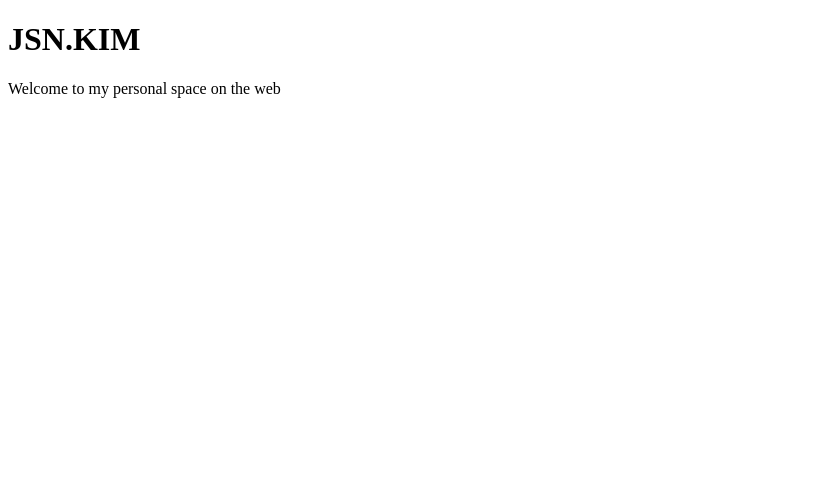
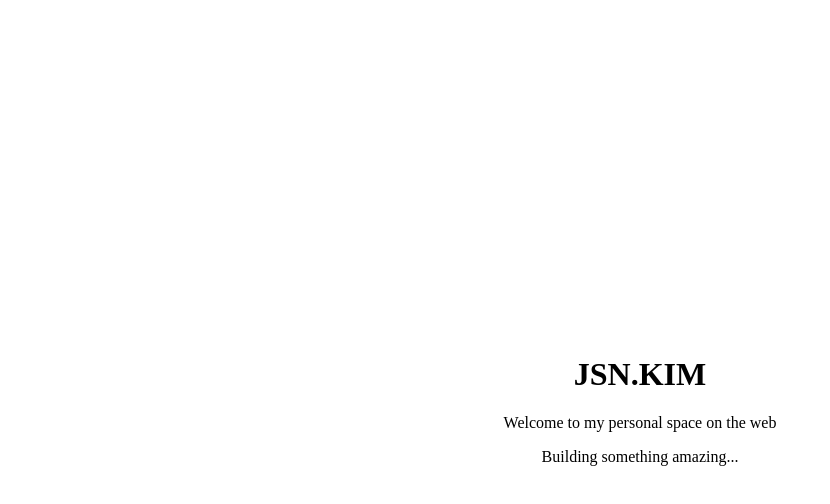
Before and after one commit to json437/jsn.kim, a Next.js app: page / in a window 1280 px wide. Shown: the top 504 px of the page, without its empty margins (0-830 px from the left). Built offline with nearby package versions, Linux system fonts and the light colour scheme.

Commit message:
Add styling with Tailwind CSS

```diff
--- a/package.json
+++ b/package.json
@@ -11,5 +11,10 @@
     "next": "13.4.19",
     "react": "18.2.0",
     "react-dom": "18.2.0"
+  },
+  "devDependencies": {
+    "autoprefixer": "^10.4.21",
+    "postcss": "^8.5.6",
+    "tailwindcss": "^4.1.16"
   }
 }
--- /dev/null
+++ b/pages/_app.js
@@ -0,0 +1,5 @@
+import '../styles/globals.css'
+
+export default function App({ Component, pageProps }) {
+  return <Component {...pageProps} />
+}
--- a/pages/index.js
+++ b/pages/index.js
@@ -1,8 +1,21 @@
 export default function Home() {
   return (
-    <main className="flex min-h-screen flex-col items-center justify-center p-24">
-      <h1 className="text-4xl font-bold">JSN.KIM</h1>
-      <p>Welcome to my personal space on the web</p>
+    <main className="min-h-screen flex flex-col items-center justify-center p-8 bg-gradient-to-b from-white to-gray-100 dark:from-gray-900 dark:to-black">
+      <div className="max-w-2xl w-full space-y-8 text-center">
+        <h1 className="text-5xl font-bold text-gray-900 dark:text-white">
+          JSN.KIM
+        </h1>
+
+        <p className="text-xl text-gray-600 dark:text-gray-300">
+          Welcome to my personal space on the web
+        </p>
+
+        <div className="mt-8 space-y-4">
+          <p className="text-lg text-gray-700 dark:text-gray-200">
+            Building something amazing...
+          </p>
+        </div>
+      </div>
     </main>
   )
 }
--- /dev/null
+++ b/styles/globals.css
@@ -0,0 +1,20 @@
+@tailwind base;
+@tailwind components;
+@tailwind utilities;
+
+:root {
+  --foreground-rgb: 0, 0, 0;
+  --background-rgb: 255, 255, 255;
+}
+
+@media (prefers-color-scheme: dark) {
+  :root {
+    --foreground-rgb: 255, 255, 255;
+    --background-rgb: 17, 24, 39;
+  }
+}
+
+body {
+  color: rgb(var(--foreground-rgb));
+  background: rgb(var(--background-rgb));
+}
--- /dev/null
+++ b/tailwind.config.js
@@ -0,0 +1,16 @@
+/** @type {import('tailwindcss').Config} */
+module.exports = {
+  content: [
+    './pages/**/*.{js,ts,jsx,tsx,mdx}',
+    './components/**/*.{js,ts,jsx,tsx,mdx}',
+    './app/**/*.{js,ts,jsx,tsx,mdx}',
+  ],
+  theme: {
+    extend: {
+      fontFamily: {
+        sans: ['Inter var', 'sans-serif'],
+      },
+    },
+  },
+  plugins: [],
+}
```
Also changed, not shown: 1 other file (tests, documents, lock files or other folders).
